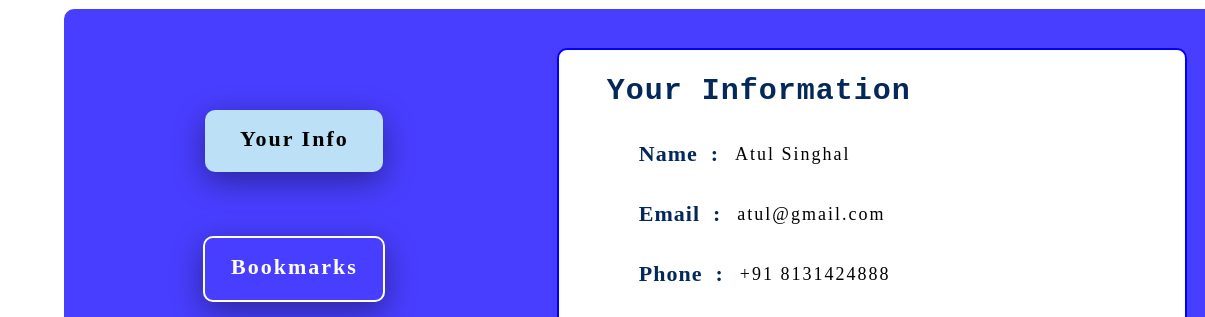
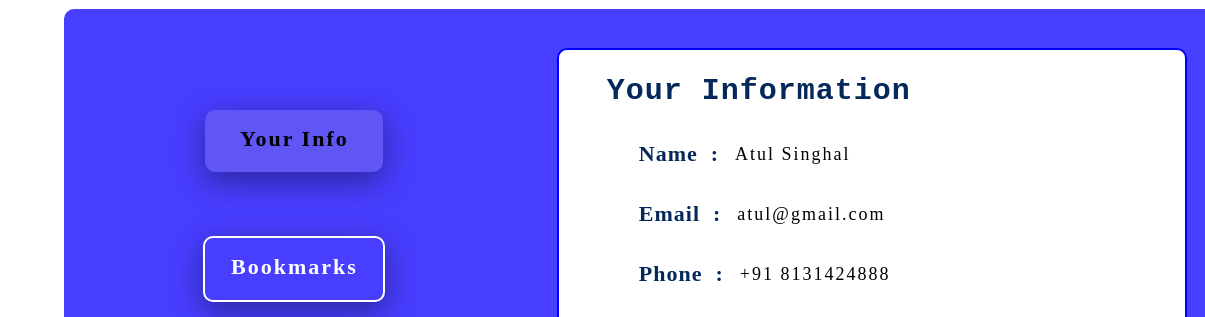
Before and after one commit to saumya9889/dappr_micro_project, a plain HTML site: page index.html in a window 1280 px wide. In both pictures the pointer is over the element "Your Info". Shown: the part 914-1231 px from the top of the page, 0-1205 px from the left. Drawn offline with Linux system fonts and the light colour scheme.

Commit message:
added hover style

```diff
--- a/css/style.css
+++ b/css/style.css
@@ -444,6 +444,10 @@ input::placeholder {
   padding-top: 1rem;
 }
 
+.details-left .left-side:hover{
+  background: #5f56f5;
+}
+
 .details-content-wrapper .details-right {
   background: rgba(255, 255, 255, 1);
   font-family: 'Courier New', Courier, monospace;
```
